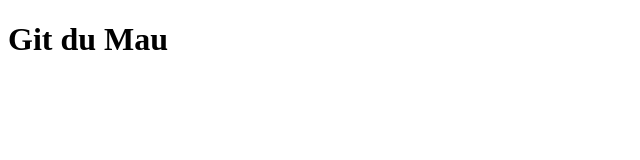
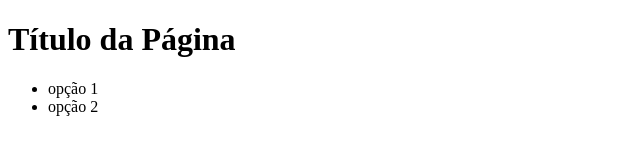
Before and after one commit to KinGui2/Git-Teste, a plain HTML site: page index.html in a window 1280 px wide. Shown: the whole page, without its empty margins (0-640 px from the left). Drawn offline with Linux system fonts and the light colour scheme.

Commit message:
adicionando lista

```diff
--- a/index.html
+++ b/index.html
@@ -7,6 +7,10 @@
     <title>Git</title>
 </head>
 <body>
-    <h1>Git du Mau</h1>
+    <h1>Título da Página</h1>
+<ul>
+<li>opção 1</li>
+<li>opção 2</li>
+</ul>
 </body>
 </html>
```
